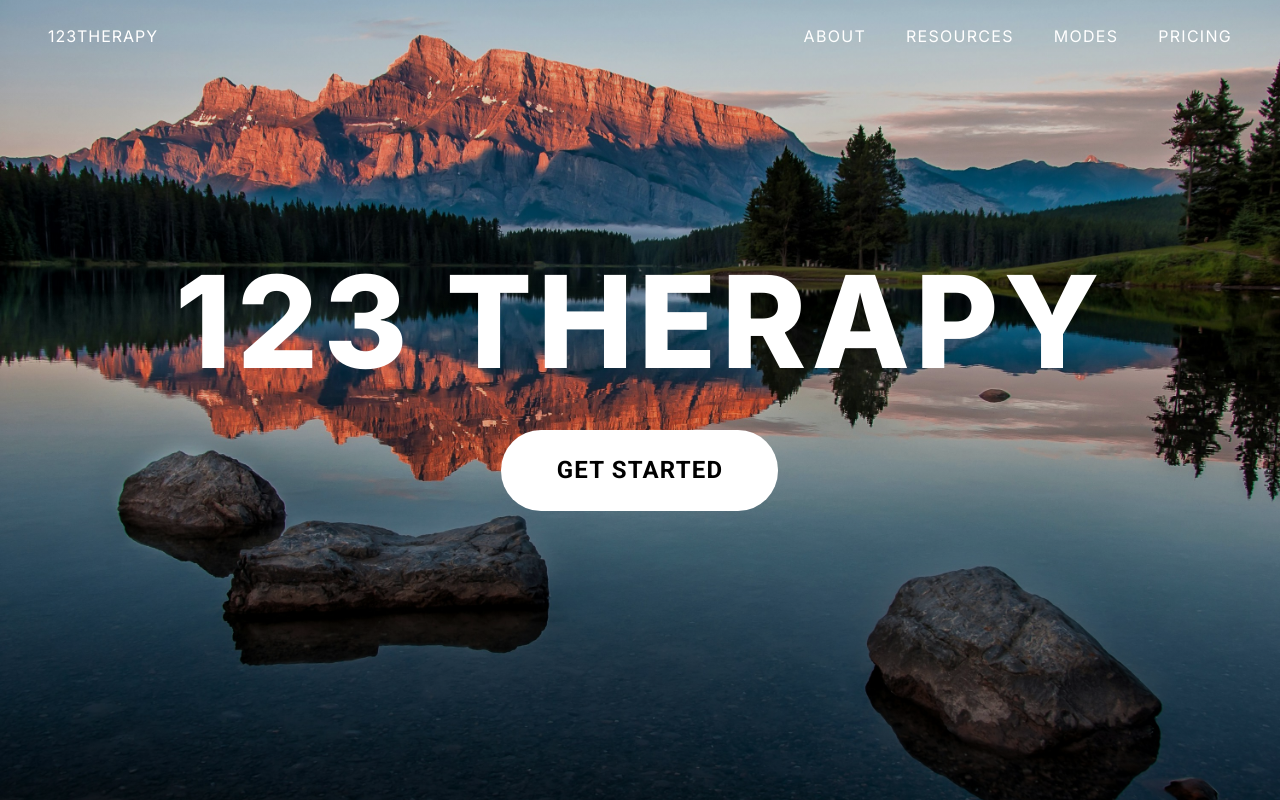
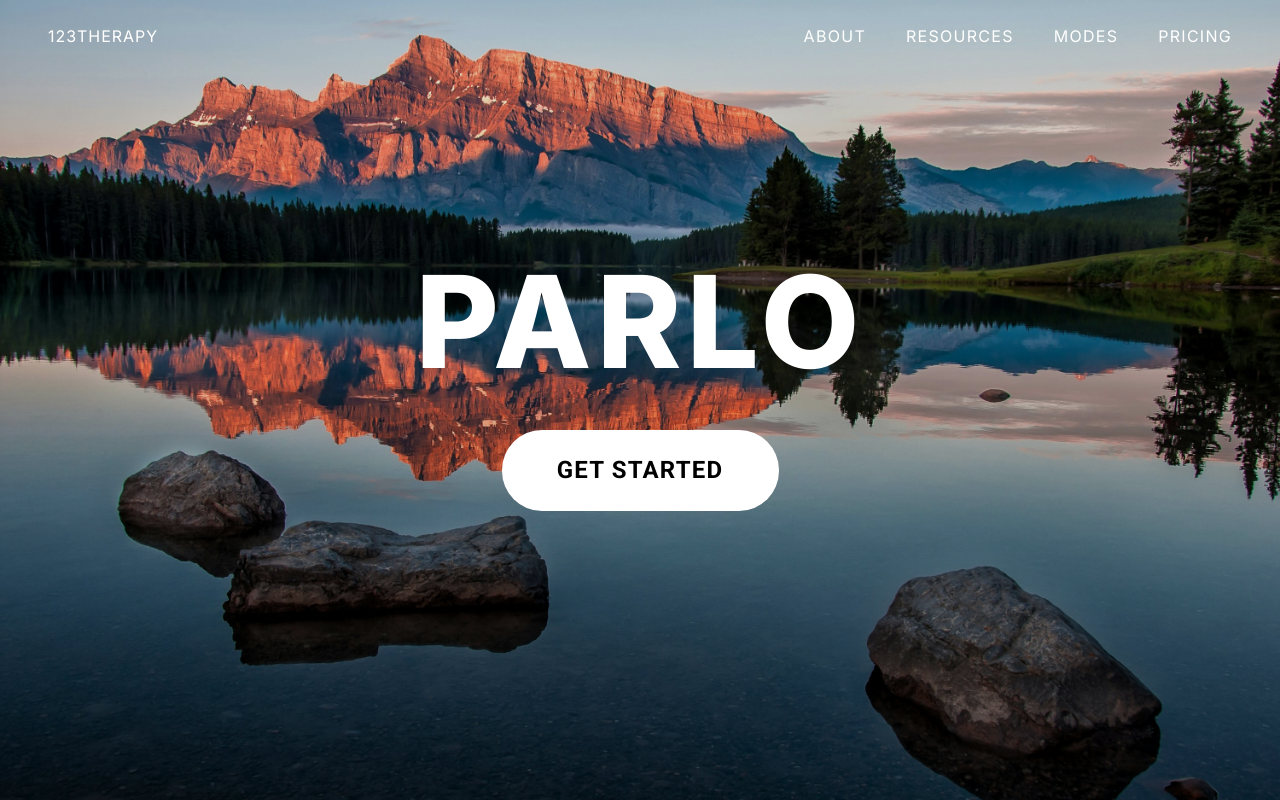
Before and after one commit to YanWirdiny/123Therapy, a Flask app: page / in a window 1280 px wide. Run offline with Flask 3, Linux system fonts and the light colour scheme; some libraries are stand-ins or nearby versions; some web fonts are replaced.

Commit message:
update name

```diff
--- a/templates/index.html
+++ b/templates/index.html
@@ -1085,7 +1085,7 @@
     ></div>
 
     <div class="lp-hero__content">
-      <h1 class="lp-hero__title">123 Therapy</h1>
+      <h1 class="lp-hero__title">Parlo</h1>
       <a
         href="{{ url_for('api.create_room_page') }}"
         class="lp-hero__cta"
```
